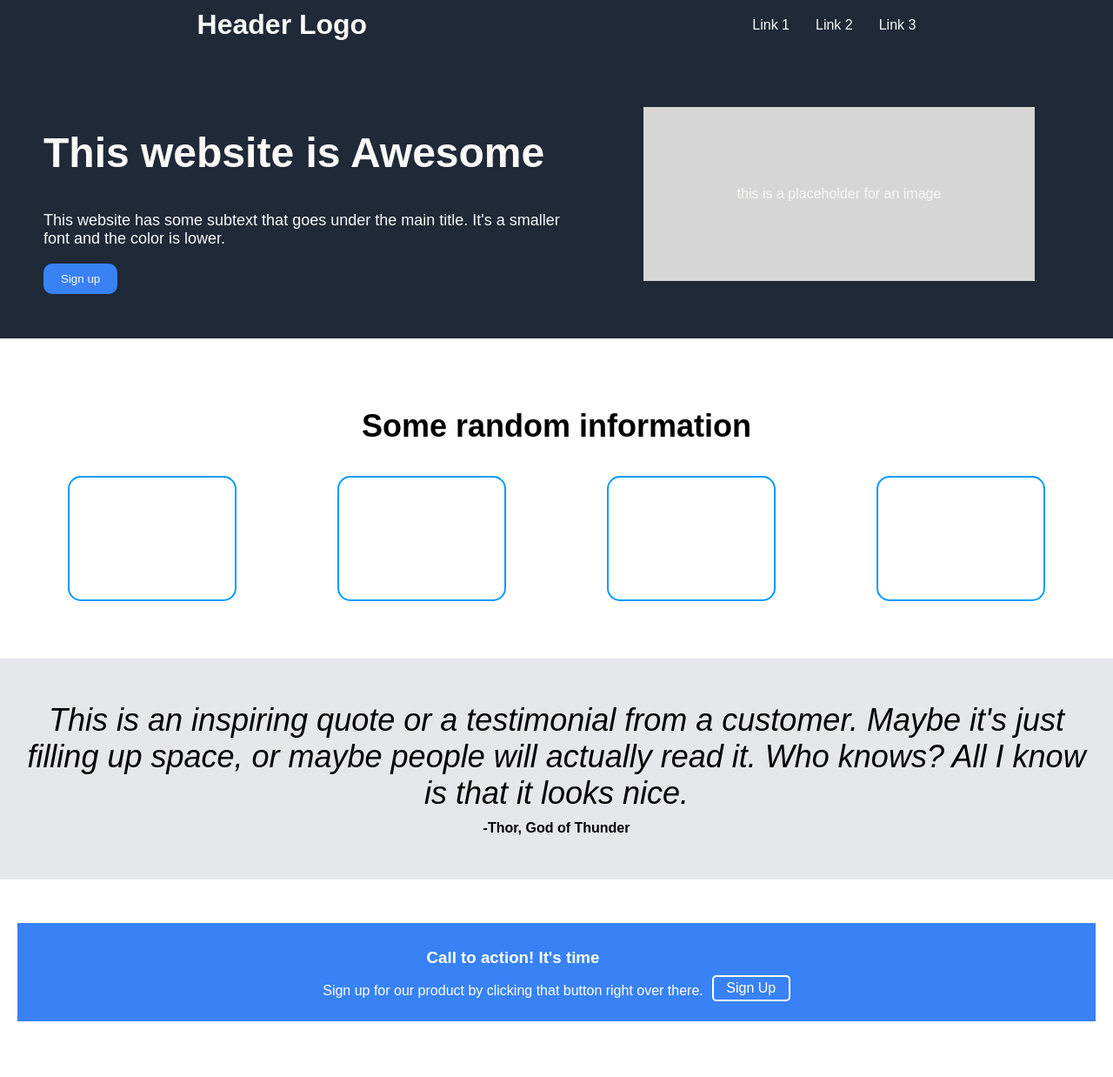
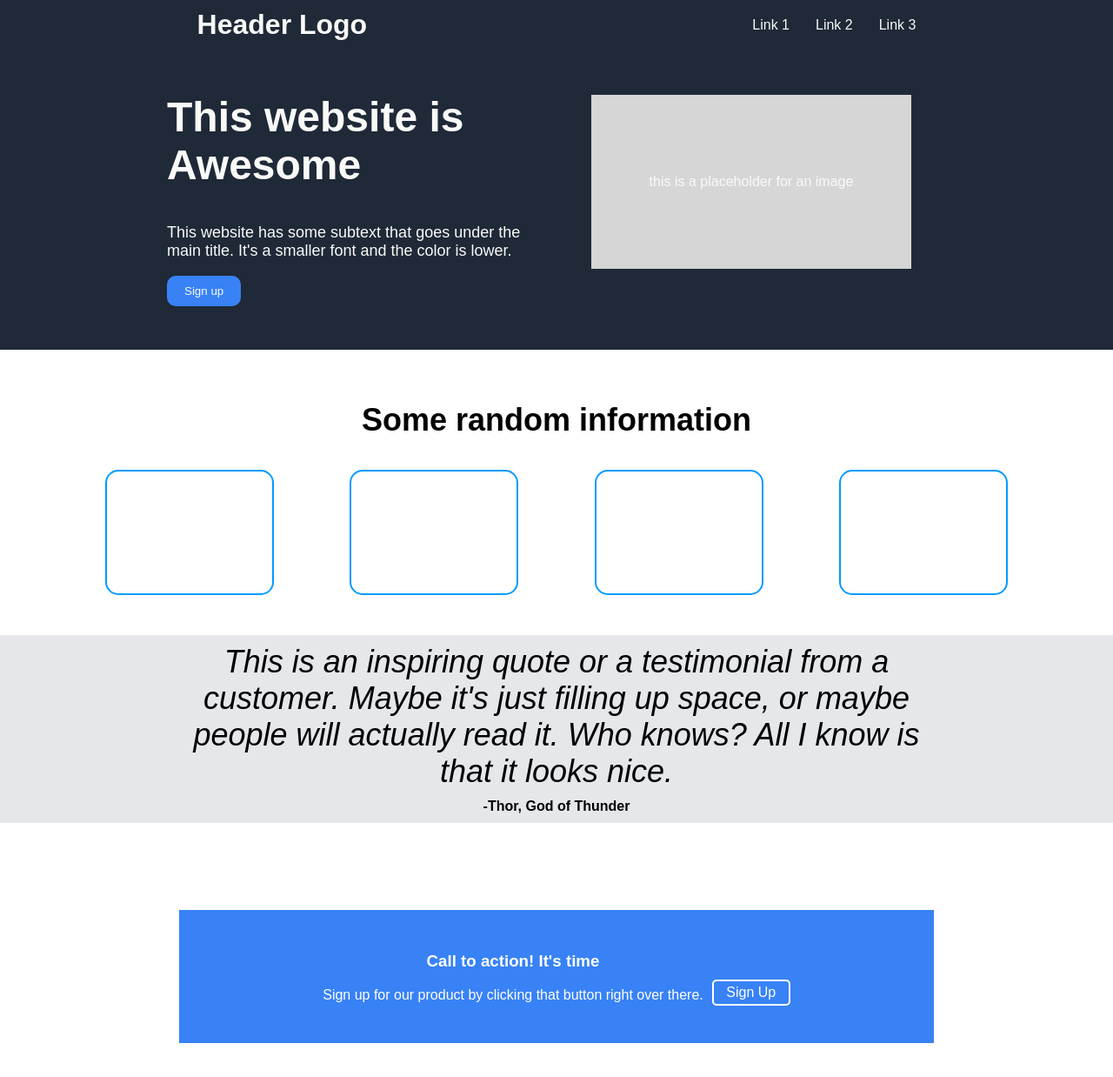
Before and after one commit to SamSteDev2022/ToP---Landing-Page, a plain HTML site: page index.html in a window 1280 px wide. Shown: the whole page at 87% size. Drawn offline with Linux system fonts and the light colour scheme.

Commit message:
Adjusted margins and padding to look more like template image.

```diff
--- a/index.css
+++ b/index.css
@@ -33,7 +33,7 @@ nav a {
     display: flex;
     justify-content: space-around;
     align-items: center;
-    padding: 50px 30px;
+    padding: 10px 15% 50px;
     background-color:#1F2937;
     color: #F9FAF8;
 }
@@ -70,7 +70,7 @@ nav a {
 }
 
 .info-section {
-    padding: 50px 20px;
+    padding: 30px 6%;
     text-align: center;
 }
 
@@ -95,7 +95,7 @@ nav a {
 .quote-section {
     background-color: #e5e7eb;
     text-align: center;
-    padding: 50px 20px;
+    padding: 10px 15%;
     font-style: light italic;
 }
 
@@ -117,12 +117,13 @@ nav a {
     color: white;
 }
 
-footer
+.cta-section footer
     {
         background-color: #3882F6;
         display: flex;
         justify-content: center;
-        padding: 10px 10px
+        padding: 30px 5%;
+        margin: 50px 15%;
     }
 
 .cta-section button {
```
